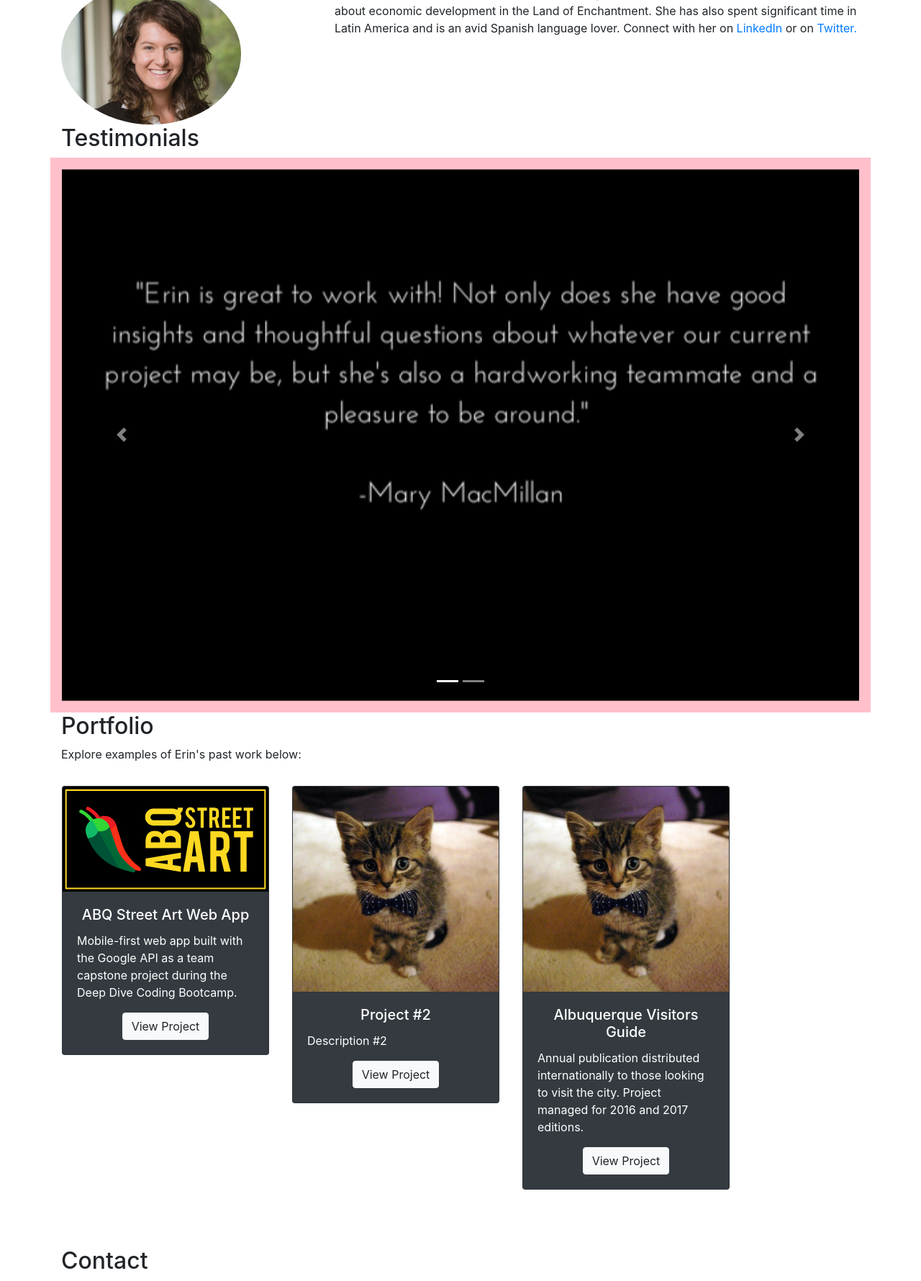
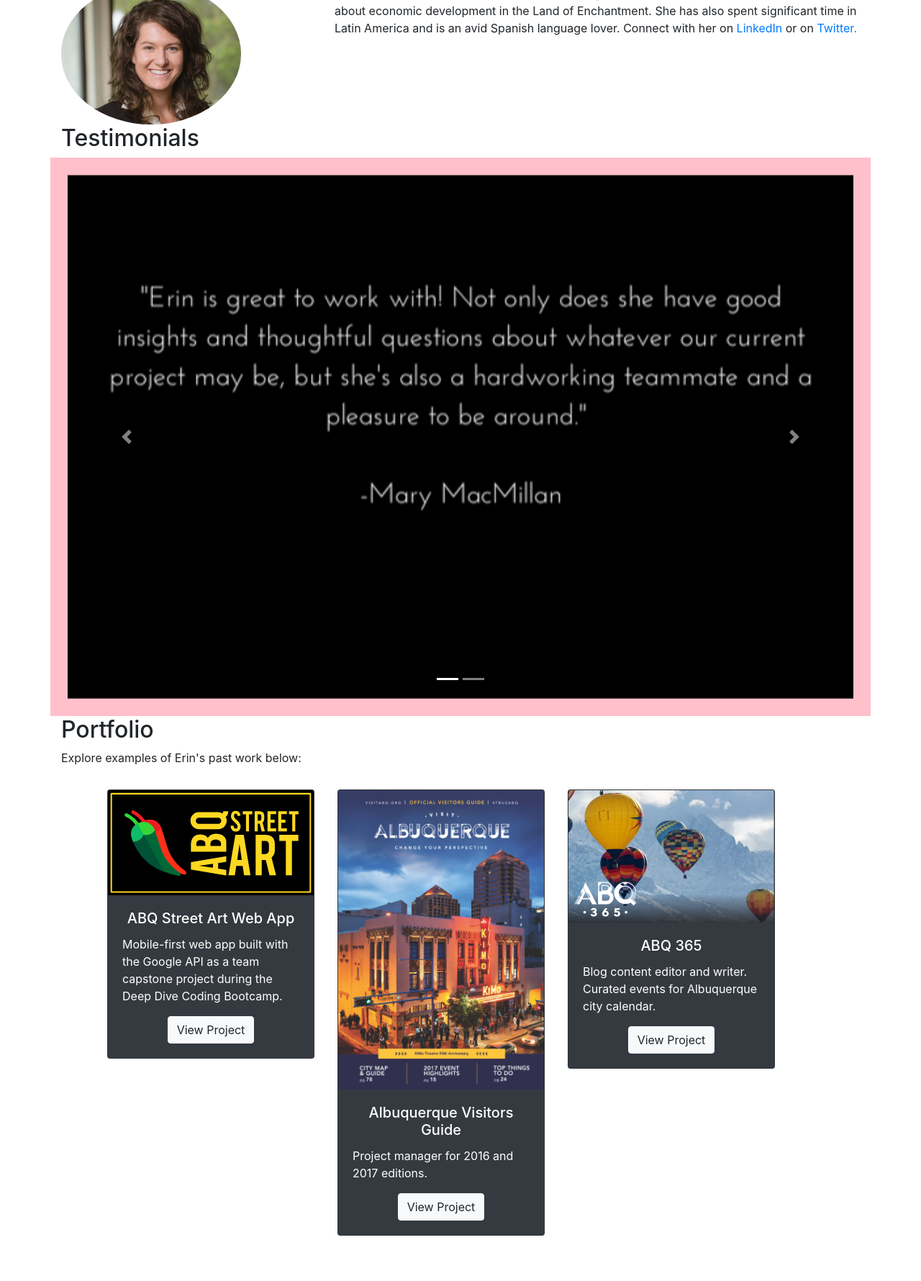
Before and after one commit to erincodes/portfolio-website, a PHP site: page / in a window 1280 px wide. Shown: the part 1021-2801 px from the top of the page at 72% size. Run offline with PHP 8.4, Linux system fonts and the light colour scheme; some libraries are stand-ins or nearby versions.

Commit message:
Uploaded images for portfolio projects, updated descriptions

```diff
--- a/public_html/css/style.css
+++ b/public_html/css/style.css
@@ -33,7 +33,6 @@ header {
 
 #testimonials > div {
 	background-color: pink;
-	color: black;
 }
 
 /*.carousel-inner .carousel-item {*/
--- a/public_html/index.php
+++ b/public_html/index.php
@@ -93,7 +93,7 @@
 			<div class="container" id="testimonials">
 				<h2>Testimonials</h2>
 				<div class="row">
-					<div class="col p-2 m-2">
+					<div class="col p-2 m-3">
 						<div id="carouselExampleIndicators" class="carousel slide" data-ride="carousel">
 							<ol class="carousel-indicators">
 								<li data-target="#carouselExampleIndicators" data-slide-to="0" class="active"></li>
@@ -129,11 +129,11 @@
 			<div class="container" id="portfolio">
 				<h2>Portfolio</h2>
 				<p>Explore examples of Erin's past work below:</p>
-				<div class="row">
+				<div class="row ml-5 mr-5">
 					<div class="column">
 						<div class="row m-3">
 							<div class="card text-white bg-dark mb-3" style="max-width: 18rem;">
-								<img class="card-img-top" src="images/abq-street-art-logo.svg" alt="Portfolio Example 1">
+								<img class="card-img-top" src="images/abq-street-art-logo.svg" alt="ABQ Street Art">
 								<div class="card-body">
 									<h5 class="card-title text-center">ABQ Street Art Web App</h5>
 									<p class="card-text">Mobile-first web app built with the Google API as a team capstone project during the Deep Dive Coding Bootcamp.</p>
@@ -147,12 +147,12 @@
 					<div class="column">
 						<div class="row m-3">
 							<div class="card text-white bg-dark mb-3" style="max-width: 18rem;">
-								<img class="card-img-top" src="images/bowtie-kitty.png" alt="Portfolio Example 2">
+								<img class="card-img-top" src="images/visitors-guide-cover-2017.png" alt="Albuquerque Visitors Guide">
 								<div class="card-body">
-									<h5 class="card-title text-center">Project #2</h5>
-									<p class="card-text">Description #2</p>
+									<h5 class="card-title text-center">Albuquerque Visitors Guide</h5>
+									<p class="card-text">Project manager for 2016 and 2017 editions.</p>
 									<div class="text-center">
-										<a href="#" target="_blank" class="btn btn-primary btn-light">View Project</a>
+										<a href="https://www.visitalbuquerque.org/plan-my-trip/travel-tools/guides/" target="blank" class="btn btn-primary btn-light">View Project</a>
 									</div>
 								</div>
 							</div>
@@ -161,12 +161,12 @@
 					<div class="column">
 						<div class="row m-3">
 							<div class="card text-white bg-dark mb-3" style="max-width: 18rem;">
-								<img class="card-img-top" src="images/bowtie-kitty.png" alt="Portfolio Example 3">
+								<img class="card-img-top" src="images/abq-365.png" alt="ABQ 365">
 								<div class="card-body">
-									<h5 class="card-title text-center">Albuquerque Visitors Guide</h5>
-									<p class="card-text">Annual publication distributed internationally to those looking to visit the city. Project managed for 2016 and 2017 editions.</p>
+									<h5 class="card-title text-center">ABQ 365</h5>
+									<p class="card-text">Blog content editor and writer. Curated events for Albuquerque city calendar.</p>
 									<div class="text-center">
-										<a href="#" target="blank" class="btn btn-primary btn-light">View Project</a>
+										<a href="https://www.visitalbuquerque.org/abq365/" target="blank" class="btn btn-primary btn-light">View Project</a>
 									</div>
 								</div>
 							</div>
```
Also changed, not shown: public_html/images/abq-365.png (added), public_html/images/visitors-guide-cover-2017.png (added).
